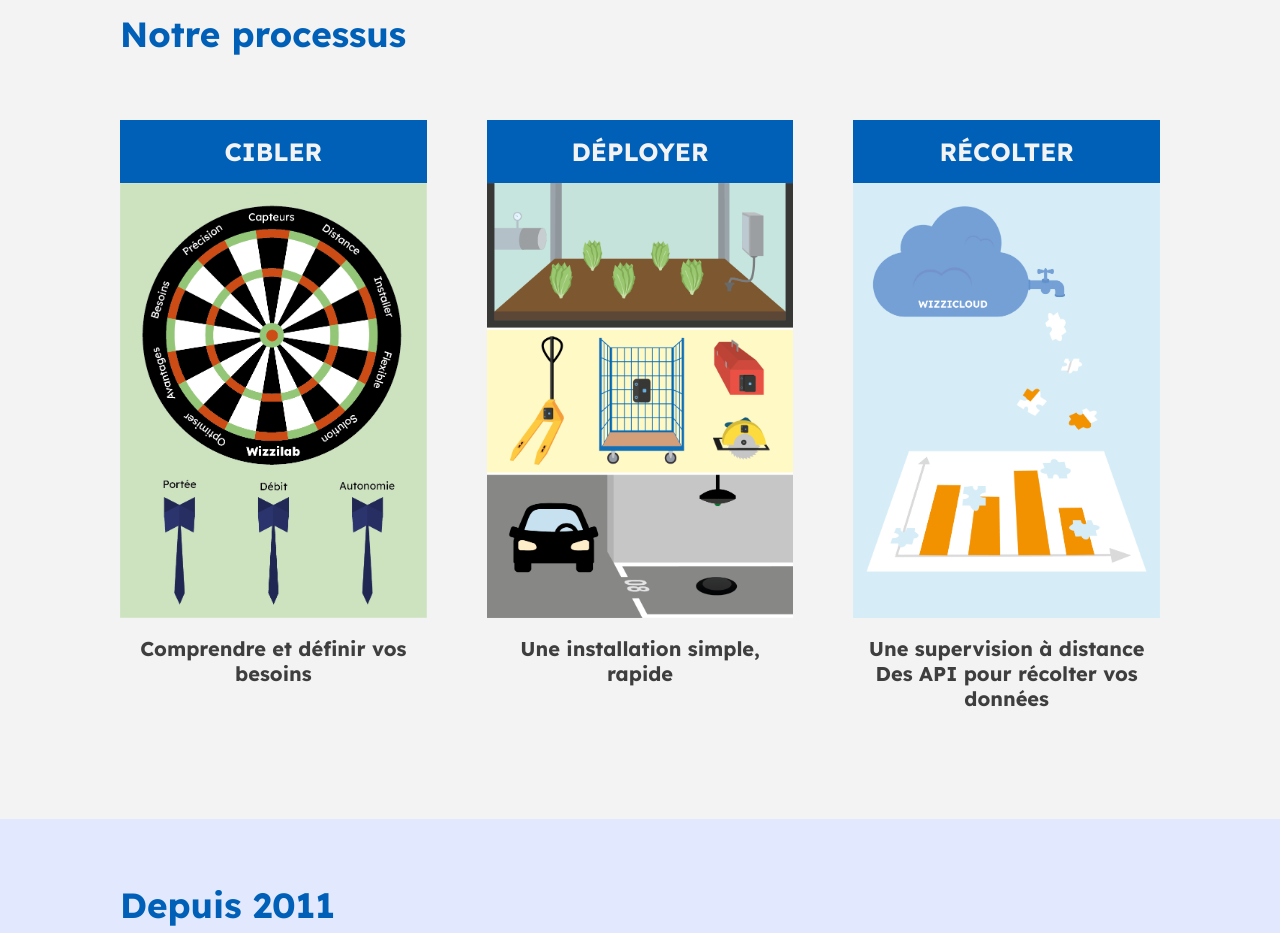
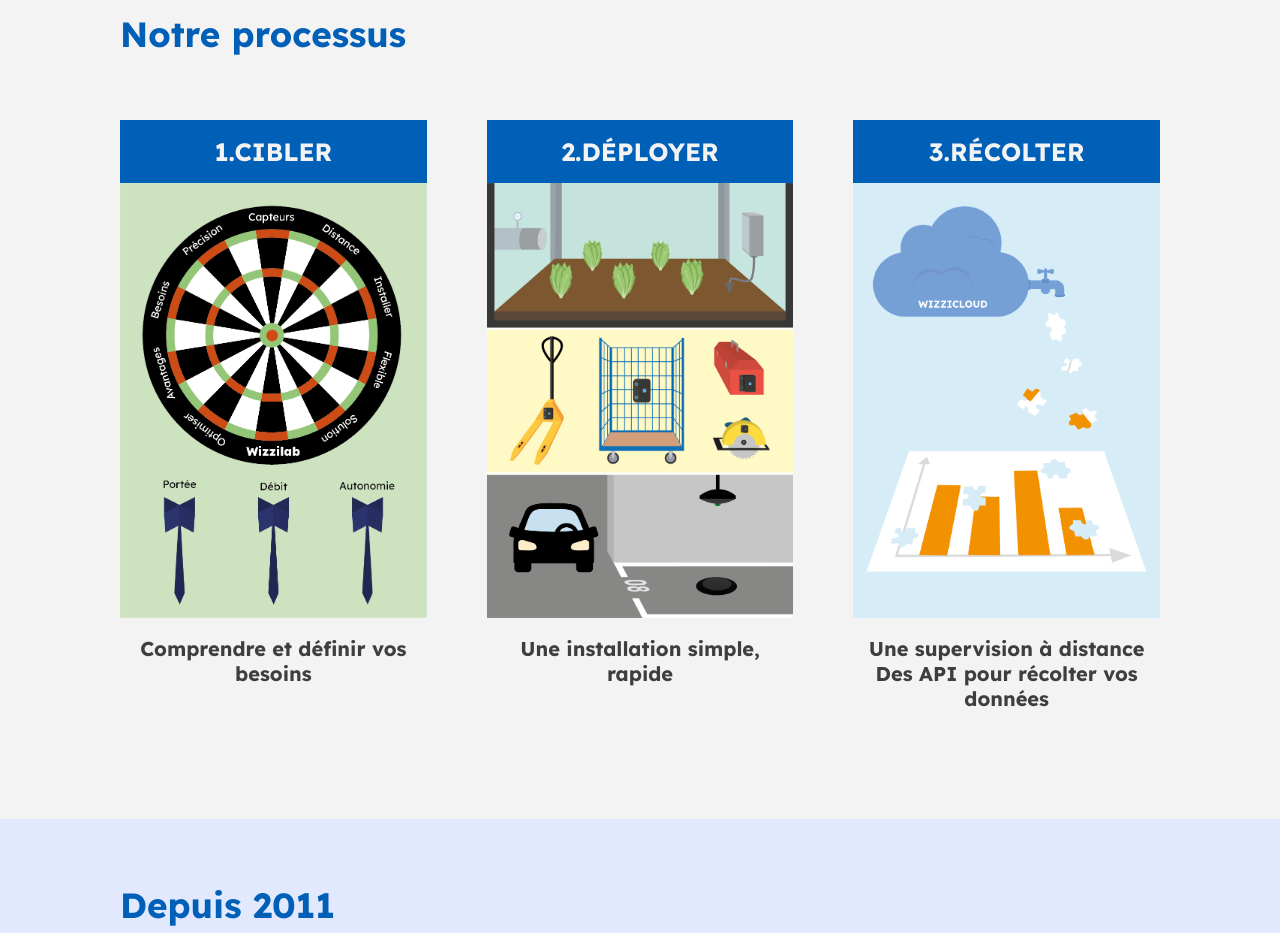
Before and after one commit to Laurading/wizzilab-website, a Next.js app: page / in a window 1280 px wide. Shown: the part 1560-2493 px from the top of the page. Built offline with nearby package versions, Linux system fonts and the light colour scheme.

Commit message:
text fix

```diff
--- a/pages/index.jsx
+++ b/pages/index.jsx
@@ -21,19 +21,19 @@ export default function Home() {
         <h3>Notre processus</h3>
         <div className='content-col'>
           <div className='column-3 '>
-            <h4 className='denim-bg'><span className='cultured'>CIBLER</span></h4>
+            <h4 className='denim-bg'><span className='cultured'>1.CIBLER</span></h4>
             <img src='/img/processus/cibler.png' />
             <br />
             <p className='center'><span>Comprendre et définir vos besoins</span></p>
           </div>
           <div className='column-3'>
-            <h4 className='denim-bg'><span className='cultured'>DÉPLOYER</span></h4>
+            <h4 className='denim-bg'><span className='cultured'>2.DÉPLOYER</span></h4>
             <img src='/img/processus/deployer.png' />
             <br />
             <p className='center'><span>Une installation simple, rapide</span></p>
           </div>
           <div className='column-3'>
-            <h4 className='denim-bg'><span className='cultured'>RÉCOLTER</span></h4>
+            <h4 className='denim-bg'><span className='cultured'>3.RÉCOLTER</span></h4>
             <img src='/img/processus/recolter.png' />
             <br />
             <p className='center'><span>Une supervision à distance
--- a/pages/wolt.jsx
+++ b/pages/wolt.jsx
@@ -64,7 +64,7 @@ export default function Wolt() {
                         <img src='/img/composants/wolt/1.png' />
                         <h5 className='red'>Ancre</h5>
                         <ul>
-                            <li>Les tags mesurent leur distance avec lui</li>
+                            <li>Les tags mesurent leur distance avec elle</li>
                             <li>Sert de repère fix</li>
                             <li>Composant &ldquo;passif&rdquo;
                             </li>
```
